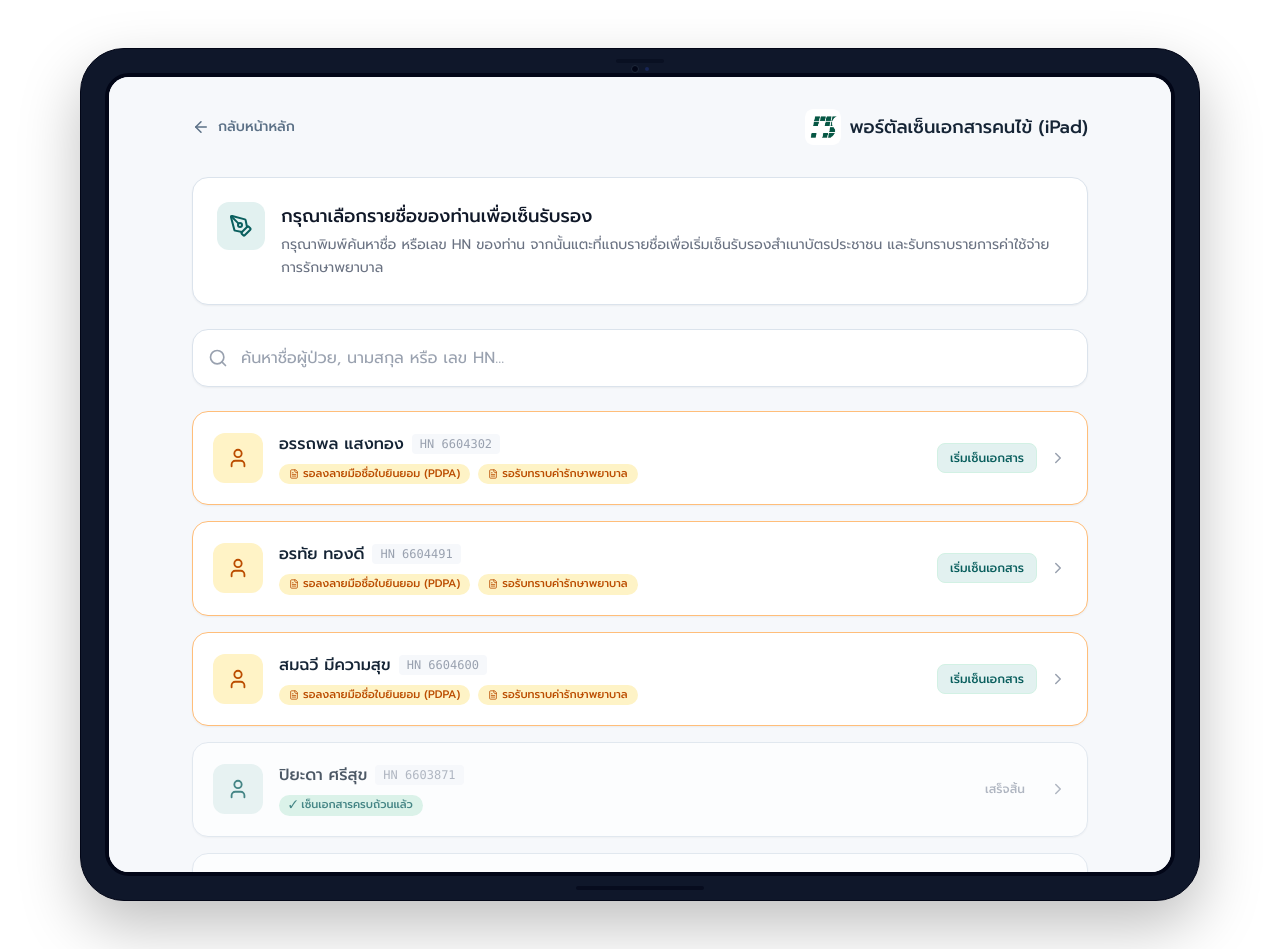
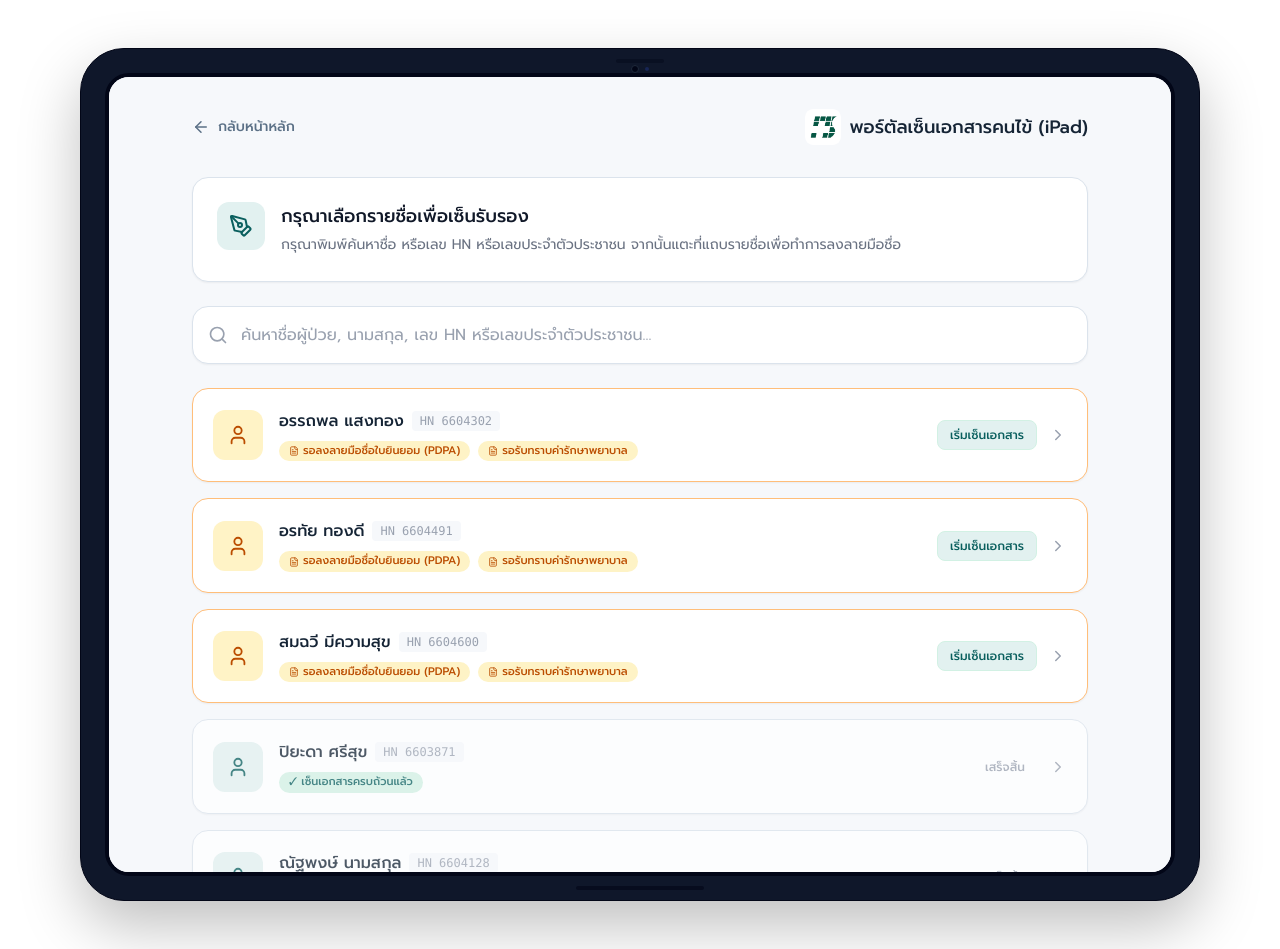
Before and after one commit to nidss/HCFI, a React (Vite) app: page /#/patient/select in a window 1280 px wide. Built offline with nearby package versions, Linux system fonts and the light colour scheme; sample sign-in values are in the browser's storage.

Commit message:
feat(patient): update Thai instructions and support nationalId search on iPad select page

```diff
--- a/src/pages/patient/PatientSelect.tsx
+++ b/src/pages/patient/PatientSelect.tsx
@@ -22,10 +22,12 @@ export function PatientSelect() {
   const filtered = useMemo(() => {
     if (!searchTerm.trim()) return pendingPatients;
     const lower = searchTerm.toLowerCase();
+    const cleanSearch = lower.replace(/[-\s]/g, "");
     return pendingPatients.filter(
       (p) =>
         p.name.toLowerCase().includes(lower) ||
-        p.hn.toLowerCase().includes(lower)
+        p.hn.toLowerCase().includes(lower) ||
+        (p.nationalId && p.nationalId.replace(/[-\s]/g, "").includes(cleanSearch))
     );
   }, [pendingPatients, searchTerm]);
 
@@ -55,9 +57,9 @@ export function PatientSelect() {
             <PenTool size={24} />
           </div>
           <div>
-            <h2 className="text-lg font-medium text-ink-900 font-['Prompt']">กรุณาเลือกรายชื่อของท่านเพื่อเซ็นรับรอง</h2>
+            <h2 className="text-lg font-medium text-ink-900 font-['Prompt']">กรุณาเลือกรายชื่อเพื่อเซ็นรับรอง</h2>
             <p className="text-sm text-ink-400 font-['Prompt'] mt-1 leading-relaxed">
-              กรุณาพิมพ์ค้นหาชื่อ หรือเลข HN ของท่าน จากนั้นแตะที่แถบรายชื่อเพื่อเริ่มเซ็นรับรองสำเนาบัตรประชาชน และรับทราบรายการค่าใช้จ่ายการรักษาพยาบาล
+              กรุณาพิมพ์ค้นหาชื่อ หรือเลข HN หรือเลขประจำตัวประชาชน จากนั้นแตะที่แถบรายชื่อเพื่อทำการลงลายมือชื่อ
             </p>
           </div>
         </div>
@@ -69,7 +71,7 @@ export function PatientSelect() {
             type="text"
             value={searchTerm}
             onChange={(e) => setSearchTerm(e.target.value)}
-            placeholder="ค้นหาชื่อผู้ป่วย, นามสกุล หรือ เลข HN..."
+            placeholder="ค้นหาชื่อผู้ป่วย, นามสกุล, เลข HN หรือเลขประจำตัวประชาชน..."
             className="w-full bg-white border border-[#dbe3ec] rounded-2xl py-4 pl-12 pr-4 text-base text-ink-800 placeholder:text-ink-300 focus:border-brand-500 focus:outline-none focus:ring-2 focus:ring-brand-100 shadow-sm transition-all"
           />
         </div>
```
